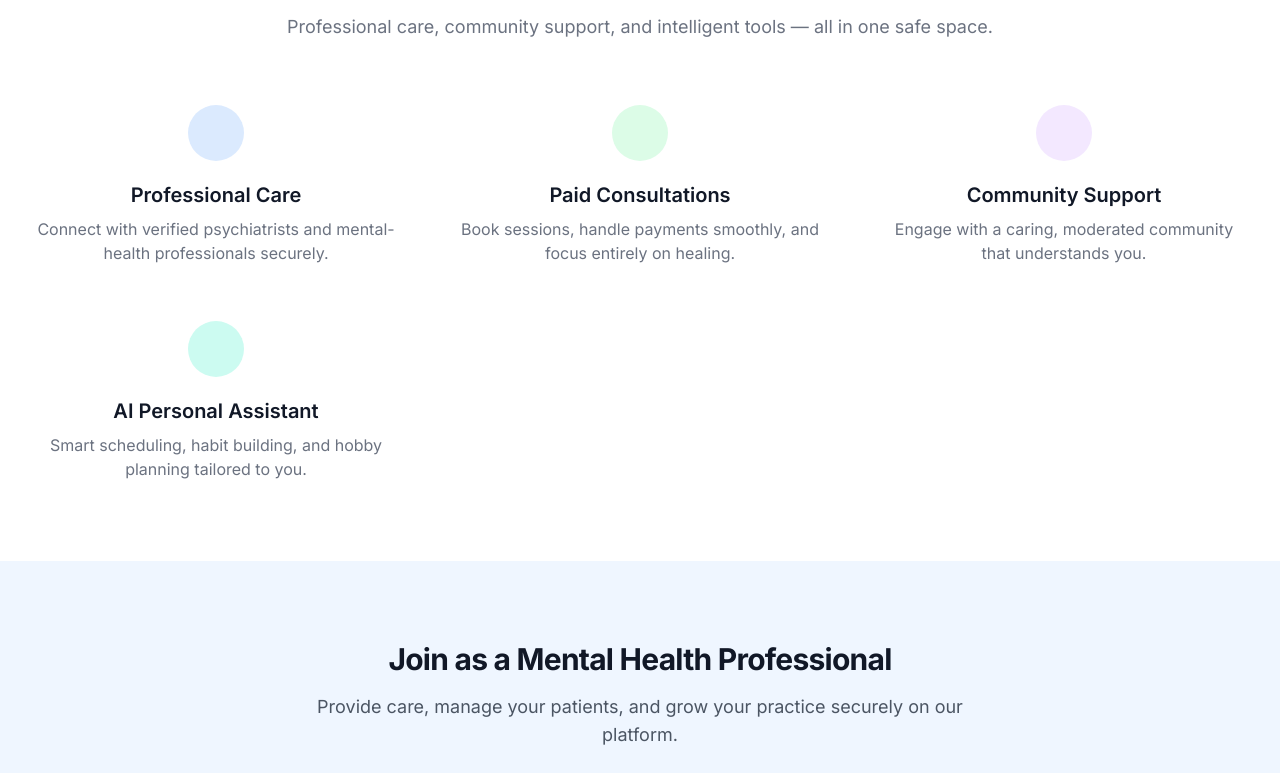
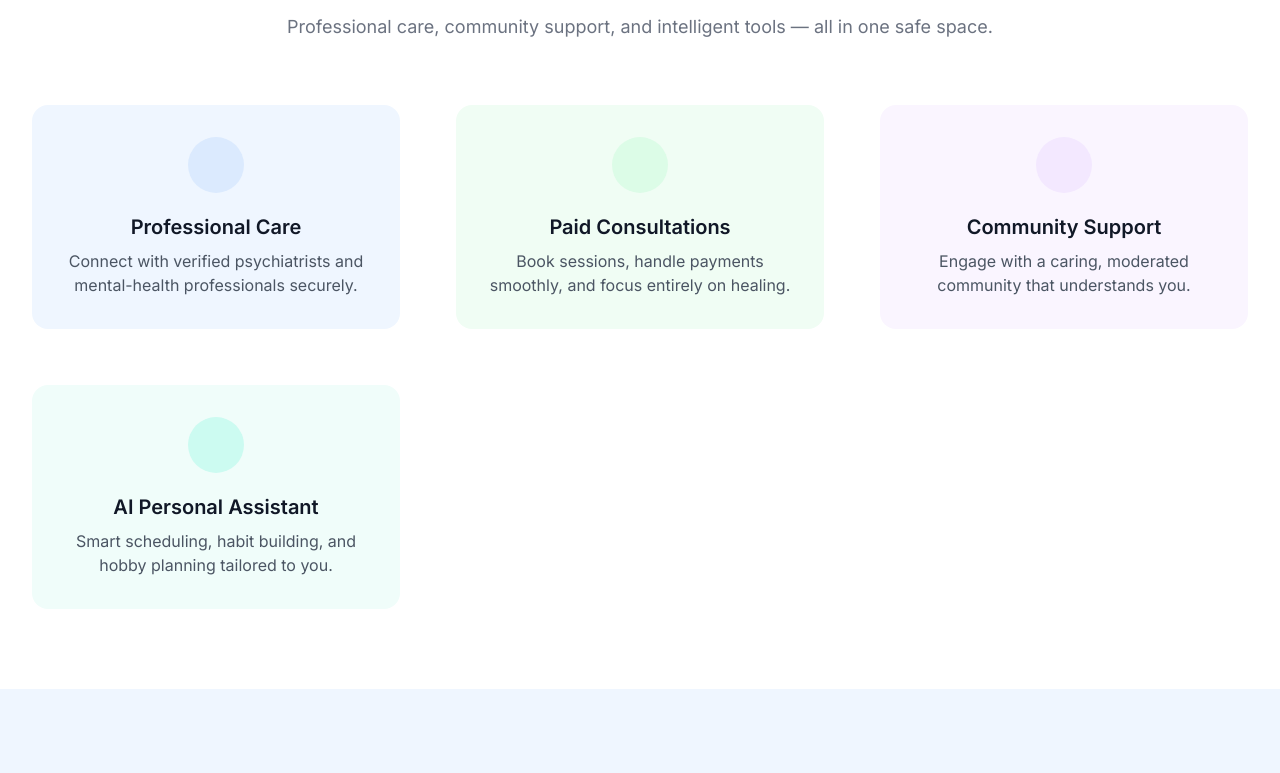
Before and after one commit to veryahsan/clean_mind_client, a React (Vite) app: page / in a window 1280 px wide. Shown: the part 578-1351 px from the top of the page. Built offline with nearby package versions, Linux system fonts and the light colour scheme; some icons are missing; the HTML template or start-up script is replaced by a standard one.

Commit message:
improve UI for welcome page and account forms

```diff
--- a/src/components/layout/Navbar.jsx
+++ b/src/components/layout/Navbar.jsx
@@ -17,7 +17,7 @@ const Navbar = () => {
   };
 
   return (
-    <nav className="bg-white dark:bg-gray-900 shadow-sm border-b border-gray-200 dark:border-gray-800">
+    <nav className="sticky top-0 z-50 backdrop-blur-xl bg-white/20 dark:bg-gray-900/20 border-b border-white/10 dark:border-white/10 shadow-[0_4px_20px_rgba(0,0,0,0.05)]">
       <div className="max-w-7xl mx-auto px-4 sm:px-6 lg:px-8">
         <div className="flex justify-between h-16 items-center">
           <RouterLink
--- a/src/pages/accounts/Login.jsx
+++ b/src/pages/accounts/Login.jsx
@@ -60,8 +60,8 @@ const Login = () => {
   return (
     <div className="min-h-screen flex items-center justify-center bg-gray-50 dark:bg-gray-900 p-4">
       <div className="bg-white dark:bg-gray-800 rounded-md shadow-md w-full max-w-md p-8">
-        <h2 className="text-2xl font-bold text-gray-900 dark:text-white text-center mb-6">
-          Login
+        <h2 className="text-2xl font-bold text-gray-900 dark:text-white mb-6">
+          Sign in to your account
         </h2>
 
         {successMessage && (
--- a/src/pages/accounts/Register.jsx
+++ b/src/pages/accounts/Register.jsx
@@ -73,8 +73,8 @@ const Register = () => {
   return (
     <div className="min-h-screen flex items-center justify-center bg-gray-50 dark:bg-gray-900 p-4">
       <div className="bg-white dark:bg-gray-800 rounded-md shadow-md w-full max-w-md p-8">
-        <h2 className="text-2xl font-bold text-gray-900 dark:text-white text-center mb-6">
-          Sign Up
+        <h2 className="text-2xl font-bold text-gray-900 dark:text-white mb-6">
+          Start your healthy routine
         </h2>
 
         {successMessage && (
--- a/src/pages/home/components/Features.jsx
+++ b/src/pages/home/components/Features.jsx
@@ -3,7 +3,6 @@ import FavoriteBorderIcon from "@mui/icons-material/FavoriteBorder";
 import EmojiEmotionsIcon from "@mui/icons-material/EmojiEmotions";
 import ForumIcon from "@mui/icons-material/Forum";
 import AssistantIcon from "@mui/icons-material/Assistant";
-
 
 const Features = () => (
   <section className="bg-white dark:bg-gray-900 py-20">
@@ -19,7 +18,7 @@ const Features = () => (
       </div>
 
       <div className="grid gap-14 md:grid-cols-2 lg:grid-cols-3 place-items-center">
-        <div className="flex max-w-sm flex-col items-center text-center">
+        <div className="flex max-w-sm flex-col items-center text-center rounded-2xl bg-blue-50 dark:bg-blue-950/30 p-8">
           <div className="mb-5 flex h-14 w-14 items-center justify-center rounded-full bg-blue-100 dark:bg-blue-900">
             <FavoriteBorderIcon
               className="text-blue-600 dark:text-blue-300"
@@ -29,13 +28,13 @@ const Features = () => (
           <h3 className="mb-2 text-xl font-semibold dark:text-white">
             Professional Care
           </h3>
-          <p className="text-gray-500 dark:text-gray-400">
+          <p className="text-gray-600 dark:text-gray-400">
             Connect with verified psychiatrists and mental-health professionals
             securely.
           </p>
         </div>
 
-        <div className="flex max-w-sm flex-col items-center text-center">
+        <div className="flex max-w-sm flex-col items-center text-center rounded-2xl bg-green-50 dark:bg-green-950/30 p-8">
           <div className="mb-5 flex h-14 w-14 items-center justify-center rounded-full bg-green-100 dark:bg-green-900">
             <EmojiEmotionsIcon
               className="text-green-600 dark:text-green-300"
@@ -45,13 +44,13 @@ const Features = () => (
           <h3 className="mb-2 text-xl font-semibold dark:text-white">
             Paid Consultations
           </h3>
-          <p className="text-gray-500 dark:text-gray-400">
+          <p className="text-gray-600 dark:text-gray-400">
             Book sessions, handle payments smoothly, and focus entirely on
             healing.
           </p>
         </div>
 
-        <div className="flex max-w-sm flex-col items-center text-center">
+        <div className="flex max-w-sm flex-col items-center text-center rounded-2xl bg-purple-50 dark:bg-purple-950/30 p-8">
           <div className="mb-5 flex h-14 w-14 items-center justify-center rounded-full bg-purple-100 dark:bg-purple-900">
             <ForumIcon
               className="text-purple-600 dark:text-purple-300"
@@ -61,12 +60,12 @@ const Features = () => (
           <h3 className="mb-2 text-xl font-semibold dark:text-white">
             Community Support
           </h3>
-          <p className="text-gray-500 dark:text-gray-400">
+          <p className="text-gray-600 dark:text-gray-400">
             Engage with a caring, moderated community that understands you.
           </p>
         </div>
 
-        <div className="flex max-w-sm flex-col items-center text-center">
+        <div className="flex max-w-sm flex-col items-center text-center rounded-2xl bg-teal-50 dark:bg-teal-950/30 p-8">
           <div className="mb-5 flex h-14 w-14 items-center justify-center rounded-full bg-teal-100 dark:bg-teal-900">
             <AssistantIcon
               className="text-teal-600 dark:text-teal-300"
@@ -76,7 +75,7 @@ const Features = () => (
           <h3 className="mb-2 text-xl font-semibold dark:text-white">
             AI Personal Assistant
           </h3>
-          <p className="text-gray-500 dark:text-gray-400">
+          <p className="text-gray-600 dark:text-gray-400">
             Smart scheduling, habit building, and hobby planning tailored to
             you.
           </p>
```
